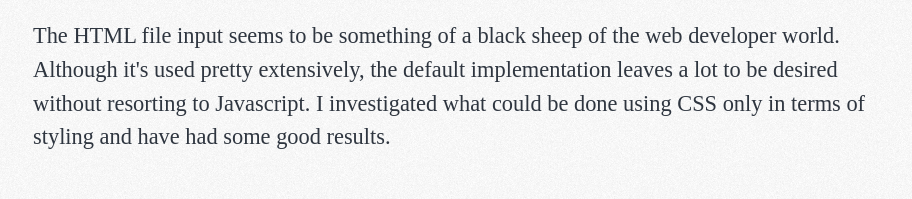
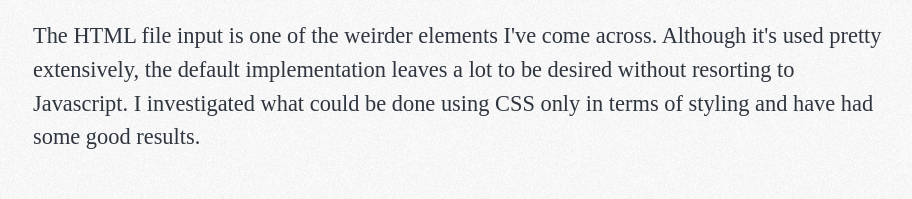
Before and after one commit to jaketracey/blog, a Gatsby site: page /styling-accessible-html-file-inputs/ in a window 1280 px wide. Shown: the part 285-484 px from the top of the page, without its empty margins (179-1091 px from the left). Built offline with nearby package versions, Linux system fonts and the light colour scheme; Gatsby itself is replaced by a stand-in of ours; some packages are replaced by stand-ins of ours; a web font is replaced by a local one.

Commit message:
updated html5 file article

```diff
--- a/content/blog/styling-accessible-html-file-inputs/index.md
+++ b/content/blog/styling-accessible-html-file-inputs/index.md
@@ -3,7 +3,7 @@ title: Styling accessible HTML file inputs
 date: "2020-12-11T22:40:32.169Z"
 ---
 
-The HTML file input seems to be something of a black sheep of the web developer world. Although it's used pretty extensively, the default implementation leaves
+The HTML file input is one of the weirder elements I've come across. Although it's used pretty extensively, the default implementation leaves
 a lot to be desired without resorting to Javascript. I investigated what could be done using CSS only in terms of styling and have had some good results.
 
 ## It's two elements (but not really)
```
